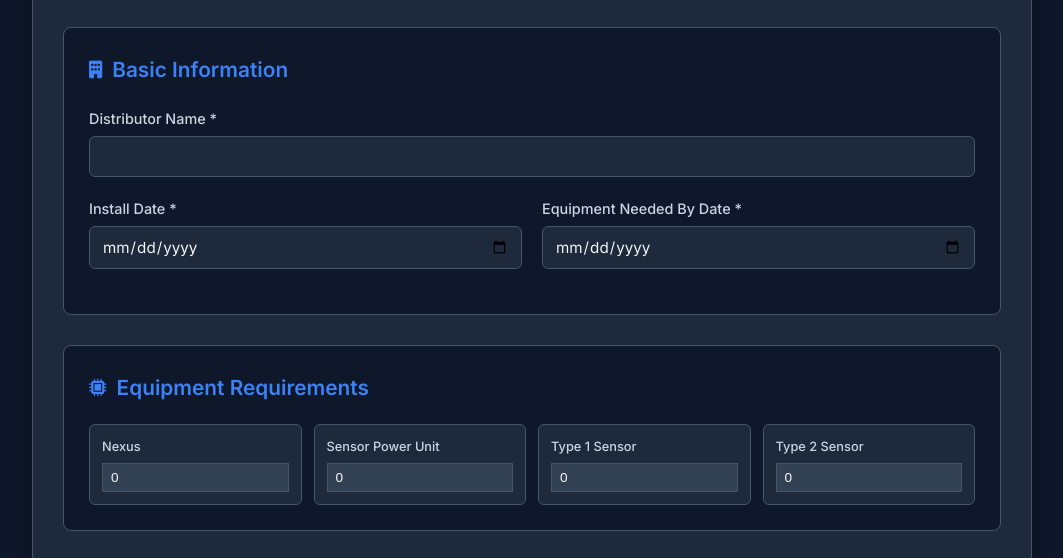
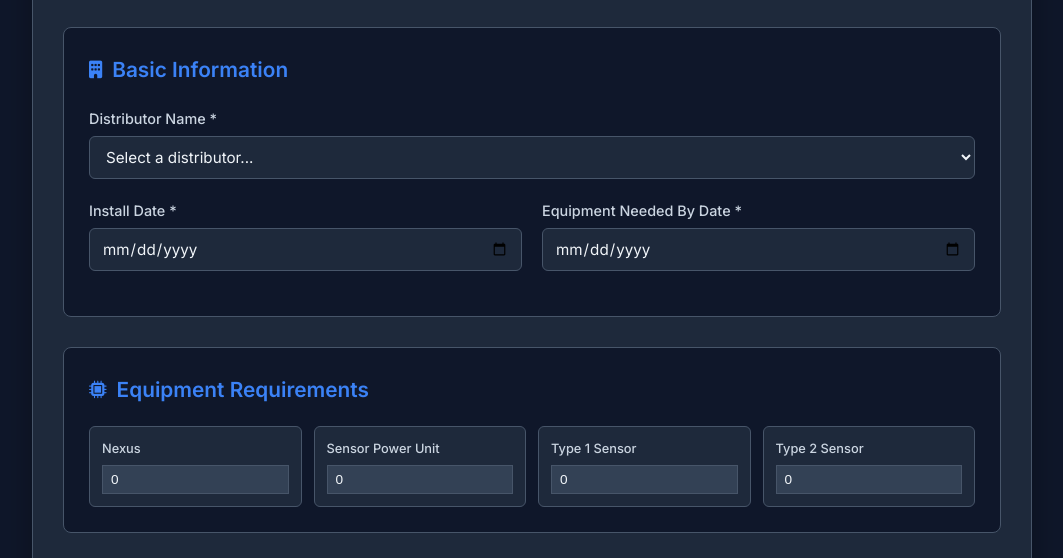
Before and after one commit to hopkicod785/nexus-omni-form, a website: page index.html in a window 1280 px wide. Shown: the part 237-795 px from the top of the page, without its empty margins (108-1171 px from the left). Drawn offline with Linux system fonts and the light colour scheme.

Commit message:
Update distributor name to dropdown with predefined list of distributors

```diff
--- a/index.html
+++ b/index.html
@@ -25,7 +25,31 @@
 
                 <div class="form-group">
                     <label for="distributorName">Distributor Name *</label>
-                    <input type="text" id="distributorName" name="distributorName" required>
+                    <select id="distributorName" name="distributorName" required>
+                        <option value="">Select a distributor...</option>
+                        <option value="Texas Highway Products">Texas Highway Products</option>
+                        <option value="Southwest Traffic Systems">Southwest Traffic Systems</option>
+                        <option value="General Traffic Controls">General Traffic Controls</option>
+                        <option value="Traffic Signal Controls">Traffic Signal Controls</option>
+                        <option value="General Highway Products">General Highway Products</option>
+                        <option value="Orange Traffic">Orange Traffic</option>
+                        <option value="CTC">CTC</option>
+                        <option value="TCC">TCC</option>
+                        <option value="Marlin">Marlin</option>
+                        <option value="TAPCO">TAPCO</option>
+                        <option value="Utilicom">Utilicom</option>
+                        <option value="TS&L">TS&L</option>
+                        <option value="Swarco Northern California">Swarco Northern California</option>
+                        <option value="Swarco Southern California">Swarco Southern California</option>
+                        <option value="Swarco Pacific Northwest">Swarco Pacific Northwest</option>
+                        <option value="HighAngle">HighAngle</option>
+                        <option value="ITS">ITS</option>
+                        <option value="Paradigm">Paradigm</option>
+                        <option value="Direct">Direct</option>
+                        <option value="JTB">JTB</option>
+                        <option value="Blackstar East">Blackstar East</option>
+                        <option value="Blackstar South">Blackstar South</option>
+                    </select>
                 </div>
 
                 <div class="form-row">
```
